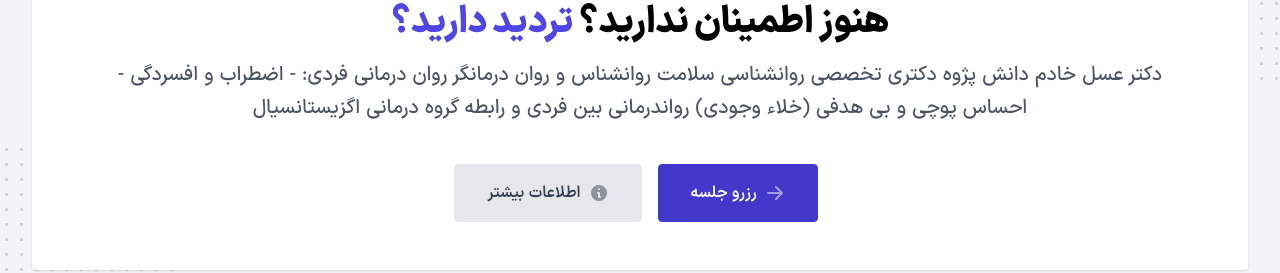
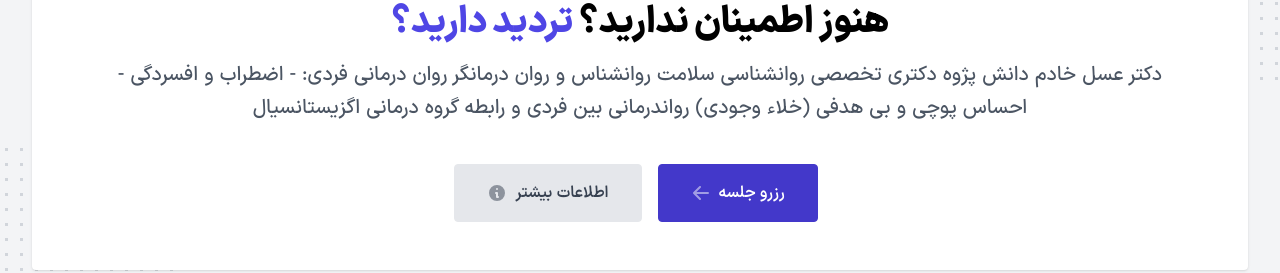
Before and after one commit to kave-me/asalkhadem-com, a Next.js app: page / in a window 1280 px wide. Shown: the part 3843-4116 px from the top of the page. Built offline with nearby package versions, Linux system fonts and the light colour scheme.

Commit message:
updated CTA

```diff
--- a/src/app/components/CTA/index.tsx
+++ b/src/app/components/CTA/index.tsx
@@ -25,11 +25,12 @@ export function CTA() {
                   href="#"
                   className="inline-flex justify-center items-center space-x-2 border font-semibold focus:outline-none px-6 py-4 leading-6 rounded border-indigo-700 bg-indigo-700 text-white hover:text-white hover:bg-indigo-800 hover:border-indigo-800 focus:ring focus:ring-indigo-500 focus:ring-opacity-50 active:bg-indigo-700 active:border-indigo-700 mx-4"
                 >
+                  <span className={"mx-2"}>رزرو جلسه</span>
                   <svg
                     fill="currentColor"
                     viewBox="0 0 20 20"
                     xmlns="http://www.w3.org/2000/svg"
-                    className="opacity-50 hi-solid hi-arrow-right inline-block w-5 h-5 mx-2"
+                    className="opacity-50 hi-solid hi-arrow-left rotate-180 inline-block w-5 h-5"
                   >
                     <path
                       fillRule="evenodd"
@@ -37,17 +38,17 @@ export function CTA() {
                       clipRule="evenodd"
                     ></path>
                   </svg>
-                  <span>رزرو جلسه</span>
                 </a>
                 <a
                   href="#"
                   className="inline-flex justify-center items-center space-x-2 border font-semibold focus:outline-none px-6 py-4 leading-6 rounded border-gray-200 bg-gray-200 text-gray-700 hover:text-gray-700 hover:bg-gray-300 hover:border-gray-300 focus:ring focus:ring-gray-500 focus:ring-opacity-25 active:bg-gray-200 active:border-gray-200"
                 >
+                  <span className={" mx-2"}>اطلاعات بیشتر</span>
                   <svg
                     fill="currentColor"
                     viewBox="0 0 20 20"
                     xmlns="http://www.w3.org/2000/svg"
-                    className="opacity-50 hi-solid hi-information-circle inline-block w-5 h-5 mx-2"
+                    className="opacity-50 hi-solid hi-information-circle inline-block w-5 h-5"
                   >
                     <path
                       fillRule="evenodd"
@@ -55,7 +56,6 @@ export function CTA() {
                       clipRule="evenodd"
                     ></path>
                   </svg>
-                  <span>اطلاعات بیشتر</span>
                 </a>
               </div>
             </div>
```
